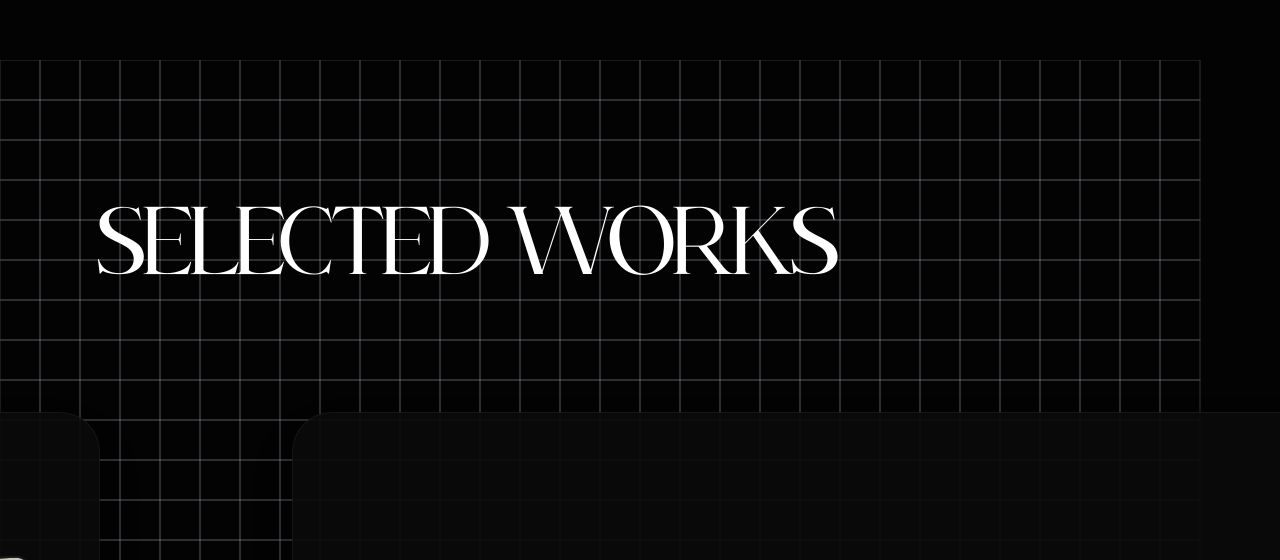
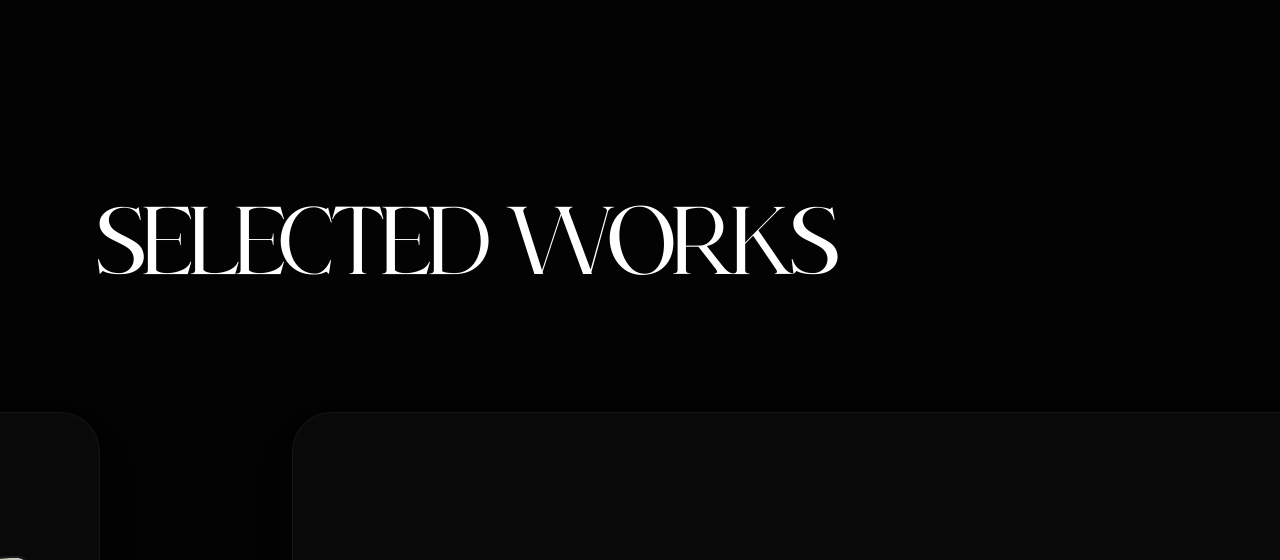
Before and after one commit to rishav00roy-web/Portfolio-website, a Next.js app: page / in a window 1280 px wide. Shown: the part 2180-2740 px from the top of the page. Built offline with nearby package versions, Linux system fonts and the light colour scheme.

Commit message:
feat: completely remove the background grid component

```diff
--- a/src/App.tsx
+++ b/src/App.tsx
@@ -6,7 +6,6 @@ import Hero from "./components/Hero";
 import Projects from "./components/Projects";
 import About from "./components/About";
 import Footer from "./components/Footer";
-import Background from "./components/Background";
 
 export default function App() {
   // Trigger rebuild to deploy yesterday's version
@@ -20,7 +19,6 @@ export default function App() {
       <main className="min-h-screen text-white selection:bg-white/20 selection:text-white relative">
         <Hero />
         <div className="relative">
-          <Background />
           <Projects />
           <About />
           <Footer />
--- a/src/components/Background.tsx
+++ /dev/null
@@ -1,83 +0,0 @@
-"use client"
-
-import React, { useState } from "react"
-
-import { cn } from "@/lib/utils"
-
-/**
- * InteractiveGridPattern is a component that renders a grid pattern with interactive squares.
- *
- * @param width - The width of each square.
- * @param height - The height of each square.
- * @param squares - The number of squares in the grid. The first element is the number of horizontal squares, and the second element is the number of vertical squares.
- * @param className - The class name of the grid.
- * @param squaresClassName - The class name of the squares.
- */
-interface InteractiveGridPatternProps extends React.SVGProps<SVGSVGElement> {
-  width?: number
-  height?: number
-  squares?: [number, number] // [horizontal, vertical]
-  className?: string
-  squaresClassName?: string
-}
-
-/**
- * The InteractiveGridPattern component.
- *
- * @see InteractiveGridPatternProps for the props interface.
- * @returns A React component.
- */
-export function InteractiveGridPattern({
-  width = 40,
-  height = 40,
-  squares = [24, 24],
-  className,
-  squaresClassName,
-  ...props
-}: InteractiveGridPatternProps) {
-  const [horizontal, vertical] = squares
-  const [hoveredSquare, setHoveredSquare] = useState<number | null>(null)
-
-  return (
-    <svg
-      width={width * horizontal}
-      height={height * vertical}
-      className={cn(
-        "absolute inset-0 h-full w-full",
-        className
-      )}
-      {...props}
-    >
-      {Array.from({ length: horizontal * vertical }).map((_, index) => {
-        const x = (index % horizontal) * width
-        const y = Math.floor(index / horizontal) * height
-        return (
-          <rect
-            key={index}
-            x={x}
-            y={y}
-            width={width}
-            height={height}
-            className={cn(
-              "stroke-gray-400/30 transition-all ease-in-out",
-              hoveredSquare === index ? "fill-gray-300/30 duration-100" : "fill-transparent duration-1000",
-              squaresClassName
-            )}
-            onMouseEnter={() => setHoveredSquare(index)}
-            onMouseLeave={() => setHoveredSquare(null)}
-          />
-        )
-      })}
-    </svg>
-  )
-}
-
-export default function Background() {
-  return (
-    <div className="absolute inset-0 w-full h-full overflow-hidden pointer-events-none z-0">
-      <div className="pointer-events-auto w-full h-full">
-        <InteractiveGridPattern squares={[30, 50]} />
-      </div>
-    </div>
-  )
-}
```
